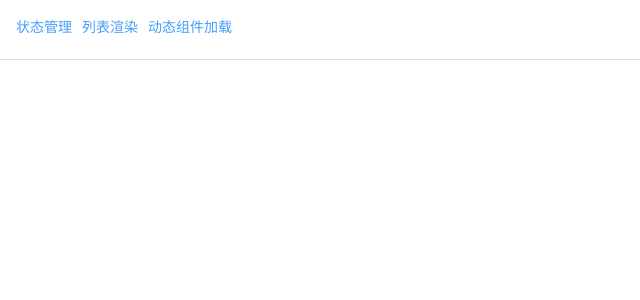
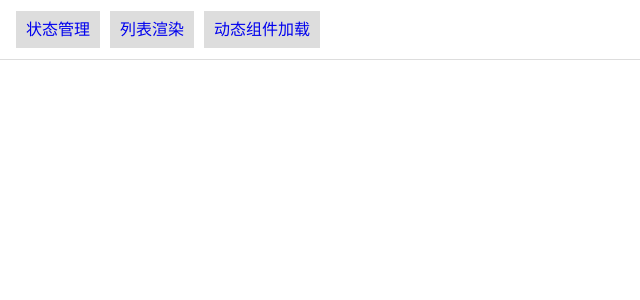
Before and after one commit to yigedabing/vue3-vite, a Vue app: page /home in a window 1280 px wide. Shown: the top 300 px of the page, without its empty margins (0-640 px from the left). Built offline with nearby package versions, Linux system fonts and the light colour scheme.

Commit message:
命名路由学习

```diff
--- a/src/assets/root.scss
+++ b/src/assets/root.scss
@@ -18,3 +18,10 @@
     border: 1px dashed pink;
   }
 }
+ul,
+li {
+  list-style: none;
+}
+a {
+  text-decoration: none;
+}
--- a/src/components/NavList.vue
+++ b/src/components/NavList.vue
@@ -1,23 +1,22 @@
 <script lang="ts" setup>
 import { reactive } from 'vue';
-import { useRouter } from 'vue-router';
+import { RouterLink, useRoute } from 'vue-router';
 
 const navList = reactive([
-  { path: '/store-manager', name: '状态管理' },
-  { path: '/use-list', name: '列表渲染' },
-  { path: '/dynamic-component', name: '动态组件加载' },
+  { componentName: 'StoreManager', text: '状态管理' },
+  { componentName: 'UserLst', text: '列表渲染' },
+  { componentName: 'DynamicComponent', text: '动态组件加载' },
 ]);
-const router = useRouter();
-const handleClick = (nav: typeof navList[0]) => {
-  router.push(nav.path);
-};
+const route = useRoute();
 </script>
 
 <template>
   <nav>
-    <el-link v-for="nav in navList" type="primary" @click="handleClick(nav)">
-      {{ nav.name }}
-    </el-link>
+    <div class="item" v-for="nav in navList">
+      <RouterLink :to="{ name: nav.componentName, query: { ...route.query } }">
+        {{ nav.text }}
+      </RouterLink>
+    </div>
   </nav>
 </template>
 
@@ -26,8 +25,19 @@ nav {
   padding: 1rem;
   border-bottom: 1px solid #ddd;
   height: 60px;
-  .el-link + .el-link {
-    margin-left: 10px;
+  display: flex;
+  .item {
+    & + .item {
+      margin-left: 10px;
+    }
+  }
+  a {
+    padding: 10px;
+    background-color: #ddd;
+  }
+  .router-link-active {
+    color: #fff;
+    background-color: #409eff;
   }
 }
 </style>
--- a/src/router/module/home.ts
+++ b/src/router/module/home.ts
@@ -6,17 +6,17 @@ export const routerHome: RouteRecordRaw = {
   children: [
     {
       name: 'StoreManager',
-      path: '/store-manager',
+      path: 'store-manager',
       component: () => import('@/views/sys/StoreManager.vue'),
     },
     {
       name: 'UserLst',
-      path: '/user-list',
+      path: 'user-list',
       component: () => import('@/views/sys/UserLst.vue'),
     },
     {
       name: 'DynamicComponent',
-      path: '/dynamic-component',
+      path: 'dynamic-component',
       component: () => import('@/views/sys/DynamicComponent.vue'),
     },
   ],
--- a/src/views/login/login.vue
+++ b/src/views/login/login.vue
@@ -27,8 +27,8 @@ import { computed, reactive } from 'vue';
 import { useRouter } from 'vue-router';
 
 const ruleForm = reactive({
-  username: '',
-  password: '',
+  username: 'admin(一个小兵)',
+  password: '123456a',
 });
 const rules = reactive<FormRules>({
   username: [{ required: true, message: '用户名', trigger: 'blur' }],
```
